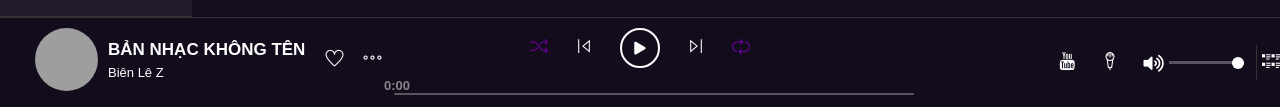
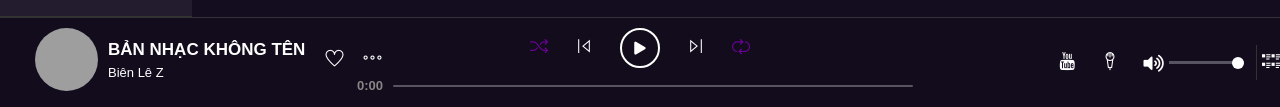
Before and after one commit to ducvinhson/MusicPlay-Clone, a plain HTML site: page index.html in a window 1280 px wide. Shown: the part 693-800 px from the top of the page. Drawn offline with Linux system fonts and the light colour scheme; grey boxes are pictures that could not be loaded.

Commit message:
Update style.css

```diff
--- a/assets/css/style.css
+++ b/assets/css/style.css
@@ -219,6 +219,12 @@ html {
     font-size: 13px;
     font-weight: 600;
     display: flex;
+    align-items:center;
+    justify-content: center;
+}
+.timemusic_list {
+    display: flex;
+    flex-direction: row;
     align-items:center;
 }
 .music-icon i {
```
